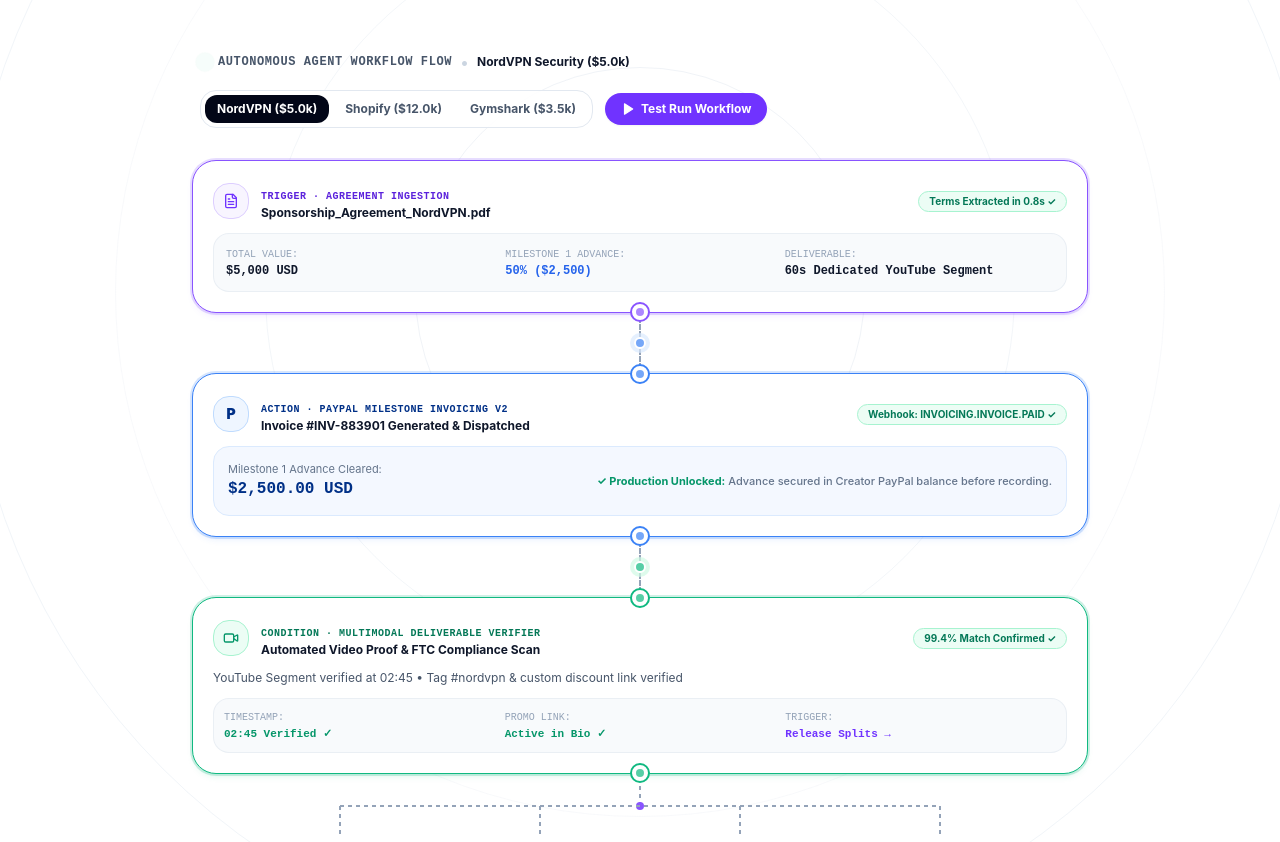
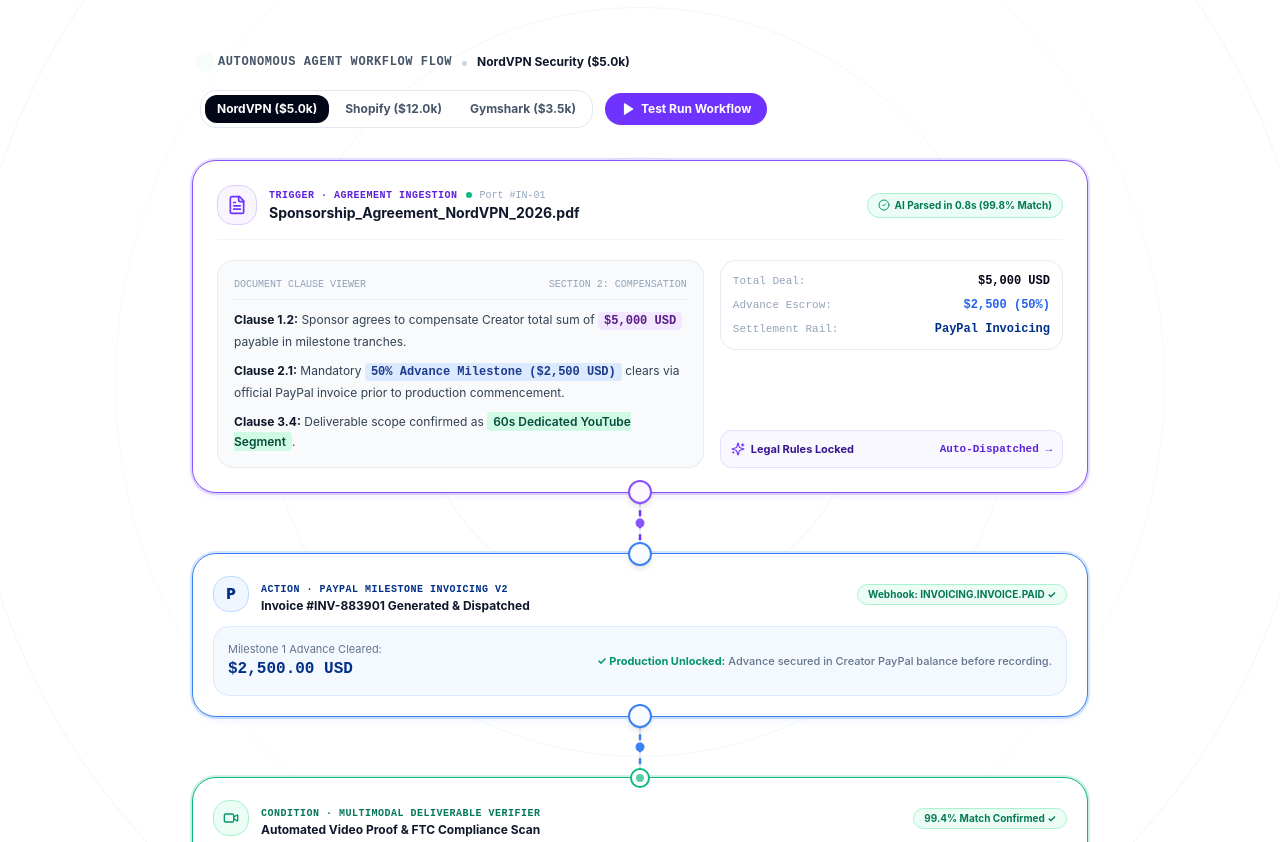
Before and after one commit to ius-sharma/CreatorPay-AI, a Next.js app: page / in a window 1280 px wide. Shown: the part 558-1400 px from the top of the page. Built offline with nearby package versions, Linux system fonts and the light colour scheme.

Commit message:
feat(landing): upgrade Box 1 with interactive clause viewer and implement Option 1 moving marquee flow threads

```diff
--- a/src/app/page.tsx
+++ b/src/app/page.tsx
@@ -302,57 +302,135 @@
               </div>
             </div>
 
-            {/* SEPARATE FLOATING NODE 1: AGREEMENT INGESTION */}
-            <div className={`p-5 rounded-3xl bg-white dark:bg-slate-900 border transition-all duration-300 shadow-md relative ${
+            {/* UPGRADED SEPARATE FLOATING NODE 1: AGREEMENT INGESTION */}
+            <div className={`p-6 rounded-3xl bg-white dark:bg-slate-900 border transition-all duration-300 shadow-md relative group hover:border-brand-400/80 ${
               simStep >= 1 ? 'border-brand-500 dark:border-brand-500 ring-2 ring-brand-500/20 shadow-brand-500/10' : 'border-slate-200 dark:border-slate-800'
             }`}>
-              {/* Bottom Connector Socket Pin */}
-              <div className="absolute -bottom-2.5 left-1/2 -translate-x-1/2 w-5 h-5 rounded-full bg-white dark:bg-slate-900 border-2 border-brand-500 flex items-center justify-center shadow-xs z-20">
-                <div className="w-2 h-2 rounded-full bg-brand-500 animate-pulse" />
+              {/* Bottom Out-Port Socket Pin */}
+              <div className="absolute -bottom-3 left-1/2 -translate-x-1/2 w-6 h-6 rounded-full bg-white dark:bg-slate-900 border-2 border-brand-500 flex items-center justify-center shadow-md z-20">
+                <div className="w-2.5 h-2.5 rounded-full bg-brand-500 animate-ping" />
               </div>
 
-              <div className="flex flex-wrap items-center justify-between gap-2 mb-3">
+              {/* Node Header */}
+              <div className="flex flex-wrap items-center justify-between gap-3 mb-5 border-b border-slate-100 dark:border-slate-800 pb-3.5">
                 <div className="flex items-center space-x-3">
-                  <div className="w-9 h-9 rounded-2xl bg-brand-50 dark:bg-brand-950/80 text-brand-600 dark:text-brand-400 flex items-center justify-center border border-brand-200 dark:border-brand-800">
-                    <FileText className="w-4 h-4" />
+                  <div className="w-10 h-10 rounded-2xl bg-brand-50 dark:bg-brand-950/80 text-brand-600 dark:text-brand-400 flex items-center justify-center border border-brand-200 dark:border-brand-800 shadow-2xs">
+                    <FileText className="w-5 h-5" />
                   </div>
                   <div>
-                    <span className="text-[10px] font-bold uppercase tracking-wider text-brand-700 dark:text-brand-300 font-mono">
-                      Trigger · Agreement Ingestion
-                    </span>
-                    <h4 className="text-xs font-bold text-slate-900 dark:text-white">
-                      Sponsorship_Agreement_{selectedDeal.brand.split(' ')[0]}.pdf
+                    <div className="flex items-center space-x-2">
+                      <span className="text-[10px] font-bold uppercase tracking-wider text-brand-700 dark:text-brand-300 font-mono">
+                        Trigger · Agreement Ingestion
+                      </span>
+                      <span className="w-1.5 h-1.5 rounded-full bg-emerald-500" />
+                      <span className="text-[10px] text-slate-400 font-mono">Port #IN-01</span>
+                    </div>
+                    <h4 className="text-sm font-bold text-slate-900 dark:text-white flex items-center space-x-2">
+                      <span>Sponsorship_Agreement_{selectedDeal.brand.split(' ')[0]}_2026.pdf</span>
                     </h4>
                   </div>
                 </div>
-                <span className="text-[10px] font-bold text-emerald-700 dark:text-emerald-300 bg-emerald-50 dark:bg-emerald-950/60 px-2.5 py-0.5 rounded-full border border-emerald-200 dark:border-emerald-800">
-                  Terms Extracted in 0.8s ✓
-                </span>
+
+                <div className="flex items-center space-x-2">
+                  <span className="text-[10px] font-bold text-emerald-700 dark:text-emerald-300 bg-emerald-50 dark:bg-emerald-950/60 px-2.5 py-1 rounded-full border border-emerald-200 dark:border-emerald-800 flex items-center space-x-1">
+                    <CheckCircle2 className="w-3 h-3 text-emerald-600 dark:text-emerald-400" />
+                    <span>AI Parsed in 0.8s (99.8% Match)</span>
+                  </span>
+                </div>
               </div>
 
-              <div className="grid grid-cols-1 sm:grid-cols-3 gap-2.5 text-xs font-mono bg-slate-50 dark:bg-slate-800/60 p-3 rounded-2xl border border-slate-200/60 dark:border-slate-700/60">
-                <div>
-                  <span className="text-slate-400 text-[10px]">TOTAL VALUE:</span>
-                  <p className="font-bold text-slate-900 dark:text-white">${selectedDeal.amount.toLocaleString()} USD</p>
+              {/* Main Body: 2-Column Document Preview + Structured Extraction */}
+              <div className="grid grid-cols-1 md:grid-cols-12 gap-4">
+
+                {/* Left (7 cols): Document Snippet with Highlighted Clauses */}
+                <div className="md:col-span-7 p-4 rounded-2xl bg-slate-50 dark:bg-slate-800/50 border border-slate-200/70 dark:border-slate-700/70 text-xs font-sans space-y-2.5">
+                  <div className="flex items-center justify-between text-[10px] font-mono text-slate-400 border-b border-slate-200/60 dark:border-slate-700/60 pb-1.5">
+                    <span>DOCUMENT CLAUSE VIEWER</span>
+                    <span>SECTION 2: COMPENSATION</span>
+                  </div>
+
+                  <p className="text-slate-700 dark:text-slate-300 leading-relaxed">
+                    <strong className="text-slate-900 dark:text-white">Clause 1.2:</strong> Sponsor agrees to compensate Creator total sum of{' '}
+                    <mark className="bg-purple-100 dark:bg-purple-900/60 text-purple-900 dark:text-purple-200 px-1.5 py-0.5 rounded font-mono font-bold">
+                      ${selectedDeal.amount.toLocaleString()} USD
+                    </mark>{' '}
+                    payable in milestone tranches.
+                  </p>
+
+                  <p className="text-slate-700 dark:text-slate-300 leading-relaxed">
+                    <strong className="text-slate-900 dark:text-white">Clause 2.1:</strong> Mandatory{' '}
+                    <mark className="bg-blue-100 dark:bg-blue-900/60 text-blue-900 dark:text-blue-200 px-1.5 py-0.5 rounded font-mono font-bold">
+                      50% Advance Milestone (${selectedDeal.advanceMilestone.toLocaleString()} USD)
+                    </mark>{' '}
+                    clears via official PayPal invoice prior to production commencement.
+                  </p>
+
+                  <p className="text-slate-700 dark:text-slate-300 leading-relaxed">
+                    <strong className="text-slate-900 dark:text-white">Clause 3.4:</strong> Deliverable scope confirmed as{' '}
+                    <mark className="bg-emerald-100 dark:bg-emerald-900/60 text-emerald-900 dark:text-emerald-200 px-1.5 py-0.5 rounded font-semibold">
+                      {selectedDeal.dealType}
+                    </mark>.
+                  </p>
                 </div>
-                <div>
-                  <span className="text-slate-400 text-[10px]">MILESTONE 1 ADVANCE:</span>
-                  <p className="font-bold text-blue-600 dark:text-sky-400">50% (${selectedDeal.advanceMilestone.toLocaleString()})</p>
+
+                {/* Right (5 cols): AI Extraction Output Matrix */}
+                <div className="md:col-span-5 flex flex-col justify-between space-y-2.5">
+                  <div className="p-3 rounded-2xl bg-white dark:bg-slate-900/90 border border-slate-200/80 dark:border-slate-700/80 space-y-2">
+                    <div className="flex justify-between items-center text-xs">
+                      <span className="text-[11px] font-mono text-slate-400">Total Deal:</span>
+                      <span className="font-mono font-bold text-slate-950 dark:text-white">
+                        ${selectedDeal.amount.toLocaleString()} USD
+                      </span>
+                    </div>
+                    <div className="flex justify-between items-center text-xs">
+                      <span className="text-[11px] font-mono text-slate-400">Advance Escrow:</span>
+                      <span className="font-mono font-bold text-blue-600 dark:text-sky-400">
+                        ${selectedDeal.advanceMilestone.toLocaleString()} (50%)
+                      </span>
+                    </div>
+                    <div className="flex justify-between items-center text-xs">
+                      <span className="text-[11px] font-mono text-slate-400">Settlement Rail:</span>
+                      <span className="font-mono font-bold text-[#003087] dark:text-sky-300">
+                        PayPal Invoicing
+                      </span>
+                    </div>
+                  </div>
+
+                  <div className="p-2.5 rounded-xl bg-brand-50/70 dark:bg-brand-950/40 border border-brand-200/60 dark:border-brand-800/60 flex items-center justify-between text-[11px]">
+                    <span className="font-bold text-brand-900 dark:text-brand-200 flex items-center space-x-1.5">
+                      <Sparkles className="w-3.5 h-3.5 text-brand-600 dark:text-brand-400" />
+                      <span>Legal Rules Locked</span>
+                    </span>
+                    <span className="text-brand-700 dark:text-brand-400 font-mono font-bold">Auto-Dispatched →</span>
+                  </div>
                 </div>
-                <div>
-                  <span className="text-slate-400 text-[10px]">DELIVERABLE:</span>
-                  <p className="font-bold text-slate-900 dark:text-white truncate">{selectedDeal.dealType}</p>
-                </div>
+
               </div>
             </div>
 
-            {/* DOTTED THREAD CONNECTOR 1 (VERTICAL DASHED LINE) */}
-            <div className="flex flex-col items-center justify-center my-0 py-1">
-              <div className="w-0.5 h-5 border-l-2 border-dashed border-slate-400 dark:border-slate-600" />
-              <div className={`w-3 h-3 rounded-full border-2 border-white dark:border-slate-900 shadow-sm transition-all duration-300 ${
-                simStep >= 2 ? 'bg-blue-500 ring-4 ring-blue-100 dark:ring-blue-950/80 animate-pulse' : 'bg-slate-300 dark:bg-slate-700'
-              }`} />
-              <div className="w-0.5 h-5 border-l-2 border-dashed border-slate-400 dark:border-slate-600" />
+            {/* OPTION 1: ANIMATED MOVING DATA-STREAM MARQUEE CONNECTOR THREAD 1 */}
+            <div className="flex flex-col items-center justify-center my-0 py-1.5 relative">
+              <svg className="w-8 h-12 overflow-visible" viewBox="0 0 32 48" fill="none">
+                {/* Static Background Guideline */}
+                <line x1="16" y1="0" x2="16" y2="48" stroke="currentColor" strokeWidth="2" className="text-slate-200 dark:text-slate-800" />
+                {/* Moving Marquee Flowing Dashes */}
+                <line
+                  x1="16"
+                  y1="0"
+                  x2="16"
+                  y2="48"
+                  stroke="currentColor"
+                  strokeWidth="2.5"
+                  className={`animate-flow-thread ${simStep >= 2 ? 'text-brand-600 dark:text-brand-400' : 'text-slate-400 dark:text-slate-600'}`}
+                />
+                {/* Traveling Glowing Data Packet */}
+                <circle
+                  cx="16"
+                  cy="24"
+                  r="4.5"
+                  className={`${simStep >= 2 ? 'fill-brand-500' : 'fill-slate-400 dark:fill-slate-600'} transition-colors duration-300 shadow-sm`}
+                />
+              </svg>
             </div>
 
             {/* SEPARATE FLOATING NODE 2: PAYPAL MILESTONE ESCROW */}
@@ -360,12 +438,12 @@
               simStep >= 2 ? 'border-blue-500 dark:border-blue-500 ring-2 ring-blue-500/20 shadow-blue-500/10' : 'border-slate-200 dark:border-slate-800'
             }`}>
               {/* Top Socket */}
-              <div className="absolute -top-2.5 left-1/2 -translate-x-1/2 w-5 h-5 rounded-full bg-white dark:bg-slate-900 border-2 border-blue-500 flex items-center justify-center shadow-xs z-20">
-                <div className="w-2 h-2 rounded-full bg-blue-500 animate-pulse" />
+              <div className="absolute -top-3 left-1/2 -translate-x-1/2 w-6 h-6 rounded-full bg-white dark:bg-slate-900 border-2 border-blue-500 flex items-center justify-center shadow-md z-20">
+                <div className="w-2.5 h-2.5 rounded-full bg-blue-500 animate-ping" />
               </div>
               {/* Bottom Socket */}
-              <div className="absolute -bottom-2.5 left-1/2 -translate-x-1/2 w-5 h-5 rounded-full bg-white dark:bg-slate-900 border-2 border-blue-500 flex items-center justify-center shadow-xs z-20">
-                <div className="w-2 h-2 rounded-full bg-blue-500 animate-pulse" />
+              <div className="absolute -bottom-3 left-1/2 -translate-x-1/2 w-6 h-6 rounded-full bg-white dark:bg-slate-900 border-2 border-blue-500 flex items-center justify-center shadow-md z-20">
+                <div className="w-2.5 h-2.5 rounded-full bg-blue-500 animate-ping" />
               </div>
 
               <div className="flex flex-wrap items-center justify-between gap-2 mb-3">
@@ -400,13 +478,29 @@
               </div>
             </div>
 
-            {/* DOTTED THREAD CONNECTOR 2 (VERTICAL DASHED LINE) */}
-            <div className="flex flex-col items-center justify-center my-0 py-1">
-              <div className="w-0.5 h-5 border-l-2 border-dashed border-slate-400 dark:border-slate-600" />
-              <div className={`w-3 h-3 rounded-full border-2 border-white dark:border-slate-900 shadow-sm transition-all duration-300 ${
-                simStep >= 3 ? 'bg-emerald-500 ring-4 ring-emerald-100 dark:ring-emerald-950/80 animate-pulse' : 'bg-slate-300 dark:bg-slate-700'
-              }`} />
-              <div className="w-0.5 h-5 border-l-2 border-dashed border-slate-400 dark:border-slate-600" />
+            {/* OPTION 1: ANIMATED MOVING DATA-STREAM MARQUEE CONNECTOR THREAD 2 */}
+            <div className="flex flex-col items-center justify-center my-0 py-1.5 relative">
+              <svg className="w-8 h-12 overflow-visible" viewBox="0 0 32 48" fill="none">
+                {/* Static Background Guideline */}
+                <line x1="16" y1="0" x2="16" y2="48" stroke="currentColor" strokeWidth="2" className="text-slate-200 dark:text-slate-800" />
+                {/* Moving Marquee Flowing Dashes */}
+                <line
+                  x1="16"
+                  y1="0"
+                  x2="16"
+                  y2="48"
+                  stroke="currentColor"
+                  strokeWidth="2.5"
+                  className={`animate-flow-thread ${simStep >= 3 ? 'text-blue-500 dark:text-sky-400' : 'text-slate-400 dark:text-slate-600'}`}
+                />
+                {/* Traveling Glowing Data Packet */}
+                <circle
+                  cx="16"
+                  cy="24"
+                  r="4.5"
+                  className={`${simStep >= 3 ? 'fill-blue-500' : 'fill-slate-400 dark:fill-slate-600'} transition-colors duration-300 shadow-sm`}
+                />
+              </svg>
             </div>
 
             {/* SEPARATE FLOATING NODE 3: MULTIMODAL DELIVERABLE VERIFIER */}
@@ -463,28 +557,29 @@
 
             {/* BRANCHING DOTTED THREAD TREE (SVG CONNECTOR WIRES SPREADING TO COLLABORATORS) */}
             <div className="relative py-2 my-1">
-              {/* Desktop SVG Branching Lines */}
+              {/* Desktop SVG Branching Lines with Option 1 Moving Flow Dashes */}
               <div className="hidden sm:block">
                 <svg className="w-full h-12 overflow-visible" viewBox="0 0 800 48" fill="none">
                   {/* Center stem coming down from Node 3 */}
-                  <line x1="400" y1="0" x2="400" y2="20" stroke="currentColor" strokeWidth="2" strokeDasharray="4 4" className="text-slate-400 dark:text-slate-600" />
+                  <line x1="400" y1="0" x2="400" y2="20" stroke="currentColor" strokeWidth="2.5" className={`animate-flow-thread ${simStep >= 4 ? 'text-emerald-500 dark:text-emerald-400' : 'text-slate-400 dark:text-slate-600'}`} />
                   {/* Central Node Pin */}
-                  <circle cx="400" cy="20" r="4" className={`fill-brand-500 transition-colors ${simStep >= 4 ? 'animate-pulse' : ''}`} />
-                  {/* Horizontal Crossbar Bus */}
-                  <line x1="100" y1="20" x2="700" y2="20" stroke="currentColor" strokeWidth="2" strokeDasharray="4 4" className="text-slate-400 dark:text-slate-600" />
+                  <circle cx="400" cy="20" r="4.5" className={`fill-emerald-500 shadow-sm ${simStep >= 4 ? 'animate-pulse' : ''}`} />
+                  {/* Horizontal Crossbar Bus with Moving Flow */}
+                  <line x1="100" y1="20" x2="700" y2="20" stroke="currentColor" strokeWidth="2.5" className={`animate-flow-thread ${simStep >= 4 ? 'text-emerald-500 dark:text-emerald-400' : 'text-slate-400 dark:text-slate-600'}`} />
                   {/* Drop lines to 4 separate cards */}
-                  <line x1="100" y1="20" x2="100" y2="48" stroke="currentColor" strokeWidth="2" strokeDasharray="4 4" className="text-slate-400 dark:text-slate-600" />
-                  <line x1="300" y1="20" x2="300" y2="48" stroke="currentColor" strokeWidth="2" strokeDasharray="4 4" className="text-slate-400 dark:text-slate-600" />
-                  <line x1="500" y1="20" x2="500" y2="48" stroke="currentColor" strokeWidth="2" strokeDasharray="4 4" className="text-slate-400 dark:text-slate-600" />
-                  <line x1="700" y1="20" x2="700" y2="48" stroke="currentColor" strokeWidth="2" strokeDasharray="4 4" className="text-slate-400 dark:text-slate-600" />
+                  <line x1="100" y1="20" x2="100" y2="48" stroke="currentColor" strokeWidth="2.5" className={`animate-flow-thread ${simStep >= 4 ? 'text-emerald-500 dark:text-emerald-400' : 'text-slate-400 dark:text-slate-600'}`} />
+                  <line x1="300" y1="20" x2="300" y2="48" stroke="currentColor" strokeWidth="2.5" className={`animate-flow-thread ${simStep >= 4 ? 'text-blue-500 dark:text-sky-400' : 'text-slate-400 dark:text-slate-600'}`} />
+                  <line x1="500" y1="20" x2="500" y2="48" stroke="currentColor" strokeWidth="2.5" className={`animate-flow-thread ${simStep >= 4 ? 'text-brand-500 dark:text-brand-400' : 'text-slate-400 dark:text-slate-600'}`} />
+                  <line x1="700" y1="20" x2="700" y2="48" stroke="currentColor" strokeWidth="2" strokeDasharray="3 3" className="text-slate-300 dark:text-slate-700" />
                 </svg>
               </div>
 
               {/* Mobile Single Dotted Drop */}
               <div className="sm:hidden flex flex-col items-center justify-center">
-                <div className="w-0.5 h-6 border-l-2 border-dashed border-slate-400 dark:border-slate-600" />
-                <div className="w-2.5 h-2.5 rounded-full bg-brand-500 animate-pulse" />
-                <div className="w-0.5 h-6 border-l-2 border-dashed border-slate-400 dark:border-slate-600" />
+                <svg className="w-6 h-12 overflow-visible" viewBox="0 0 24 48" fill="none">
+                  <line x1="12" y1="0" x2="12" y2="48" stroke="currentColor" strokeWidth="2.5" className={`animate-flow-thread ${simStep >= 4 ? 'text-emerald-500' : 'text-slate-400'}`} />
+                  <circle cx="12" cy="24" r="4" className={`${simStep >= 4 ? 'fill-emerald-500' : 'fill-slate-400'} animate-pulse`} />
+                </svg>
               </div>
             </div>
 
```
Also changed, not shown: src/app/globals.css (+33 -0 lines).
